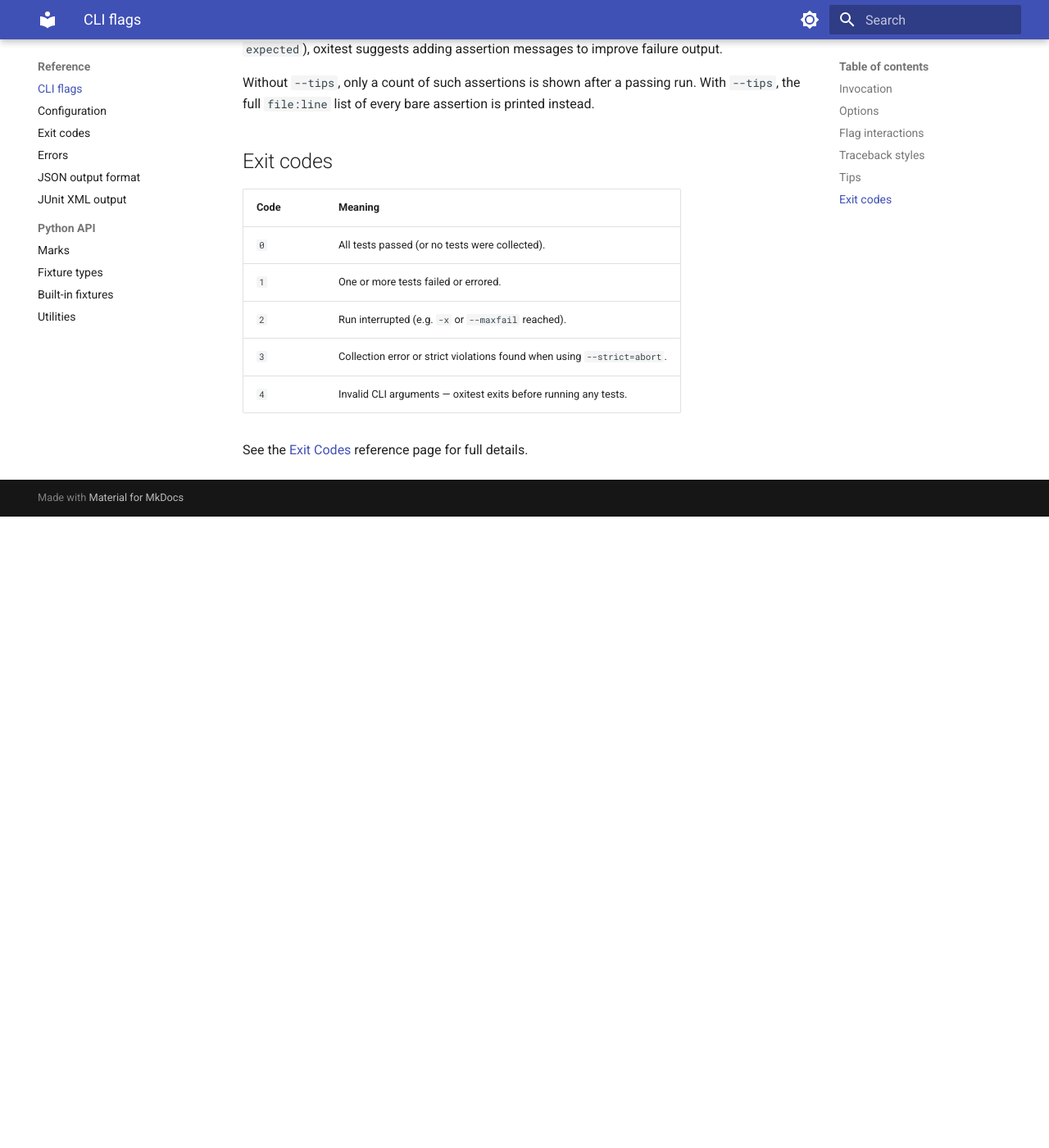
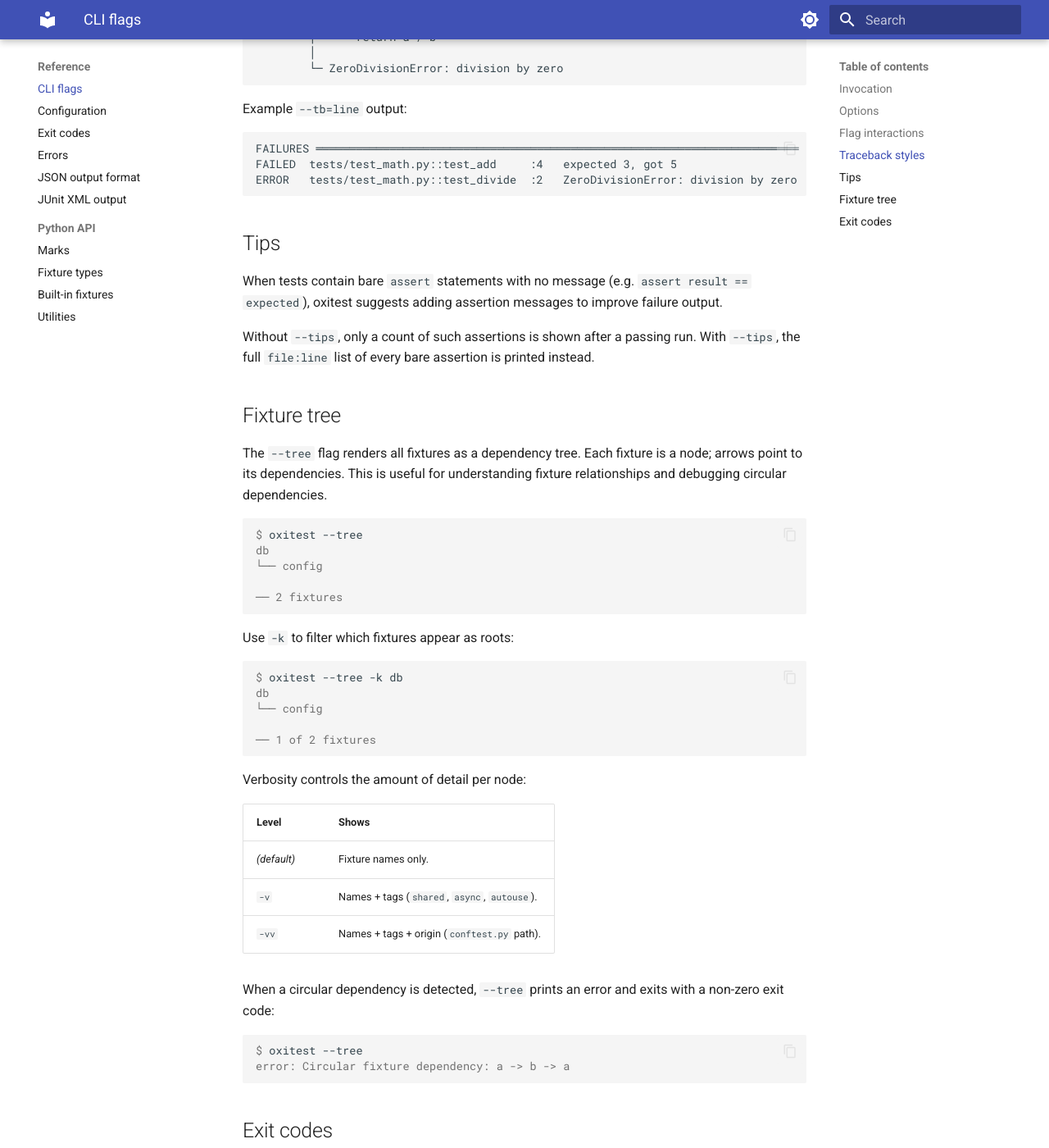
Before and after one commit to kalonji-tools/oxitest, an MkDocs documentation site: the page built from docs/src/reference/cli.md, in a window 1280 px wide and 1400 px high, scrolled down 5910 px. Shown: the whole window at 82% size. Built offline with MkDocs 1.6.1 and Material for MkDocs 9.7.7, drawn with Linux system fonts in a browser that asks for light colours; before the commit the page ends 6540 px from its top, so only the background shows below that; some of the changed text lies outside the part shown.

Commit message:
docs: add --tree reference documentation
Add --tree to the CLI options table, flag interactions table, and a
dedicated "Fixture tree" section with usage examples and verbosity
levels. Part of #624.

Assisted-by: Claude Opus 4.6 (1M context) <noreply@anthropic.com>

````diff
--- a/docs/src/reference/cli.md
+++ b/docs/src/reference/cli.md
@@ -39,6 +39,7 @@ current working directory when omitted.
 | `--strict` | — | `abort\|enforce` | — | Enforce strict conventions. Use `--strict=MODE` with `=` (bare `--strict` defaults to `abort`). Checks: bare assert, dict parametrize, missing mark reason, marker without description. `abort` exits with code 3 before tests run. `enforce` runs tests but turns violations into errors. |
 | `--capture-environment` | — | flag | `false` | Print environment info (oxitest version, Python, rustc, OS) and exit with code 0. Useful for bug reports. |
 | `--fixtures` | — | flag | `false` | List all registered fixtures and exit. Alias: `--fx`. |
+| `--tree` | — | flag | `false` | Show fixture dependency tree and exit. Visualizes which fixtures depend on which. Use `-k` to filter roots by name. Verbosity (`-v`/`-vv`) adds tags and origin info. Detects circular dependencies. |
 | `--quiet` | `-q` | flag | `false` | Quiet output (minimal detail for `--fixtures`). |
 | `--list` | — | flag | `false` | List collected tests and exit (no execution). |
 | `--affected` | — | `REF` | — | Run only tests affected by git changes. Use `--affected=REF` with `=` (bare `--affected` uses the `affected_base` config value, or `HEAD`). |
@@ -57,10 +58,14 @@ current working directory when omitted.
 | `-x` | `--maxfail` | Both control when to stop after failures. Use one or the other. |
 | `-v`/`-vv` | `--verbose=LEVEL` | Both set verbosity. Use short form or long form, not both. |
 | `--list` | `--fixtures` | Mutually exclusive action modes. |
+| `--list` | `--tree` | Mutually exclusive action modes. |
 | `--list` | `--capture-environment` | Mutually exclusive action modes. |
+| `--fixtures` | `--tree` | Mutually exclusive action modes. |
 | `--fixtures` | `--capture-environment` | Mutually exclusive action modes. |
+| `--tree` | `--capture-environment` | Mutually exclusive action modes. |
 | `--list` | `--quiet` / `-q` | Quiet suppresses output, but --list requests it. |
 | `--fixtures` | `--quiet` / `-q` | Quiet suppresses output, but --fixtures requests it. |
+| `--tree` | `--quiet` / `-q` | Quiet suppresses output, but --tree requests it. |
 | `--serial` | `--workers` | Mutually exclusive execution modes. |
 | `--serial` | `--schedule` | Schedule controls parallel worker ordering; no effect in serial mode. |
 | `--serial` | `--auto-arrange` | Auto-arrangement targets parallel workers; no effect in serial mode. |
@@ -141,6 +146,46 @@ oxitest suggests adding assertion messages to improve failure output.
 Without `--tips`, only a count of such assertions is shown after a passing run. With `--tips`,
 the full `file:line` list of every bare assertion is printed instead.
 
+## Fixture tree
+
+The `--tree` flag renders all fixtures as a dependency tree. Each fixture is a
+node; arrows point to its dependencies. This is useful for understanding fixture
+relationships and debugging circular dependencies.
+
+```console
+$ oxitest --tree
+db
+└── config
+
+── 2 fixtures
+```
+
+Use `-k` to filter which fixtures appear as roots:
+
+```console
+$ oxitest --tree -k db
+db
+└── config
+
+── 1 of 2 fixtures
+```
+
+Verbosity controls the amount of detail per node:
+
+| Level | Shows |
+|-------|-------|
+| *(default)* | Fixture names only. |
+| `-v` | Names + tags (`shared`, `async`, `autouse`). |
+| `-vv` | Names + tags + origin (`conftest.py` path). |
+
+When a circular dependency is detected, `--tree` prints an error and exits
+with a non-zero exit code:
+
+```console
+$ oxitest --tree
+error: Circular fixture dependency: a -> b -> a
+```
+
 ## Exit codes
 
 | Code | Meaning |
````
